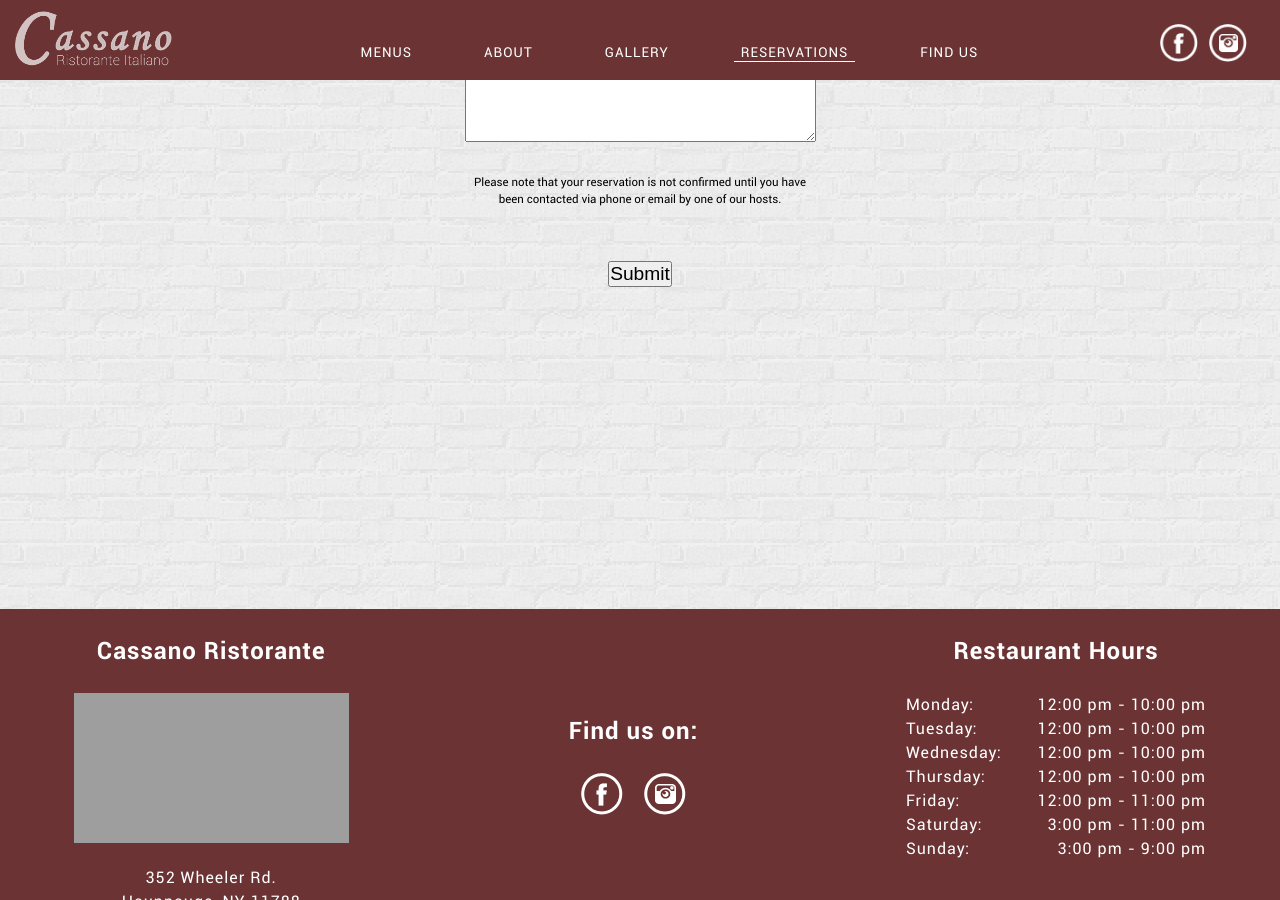
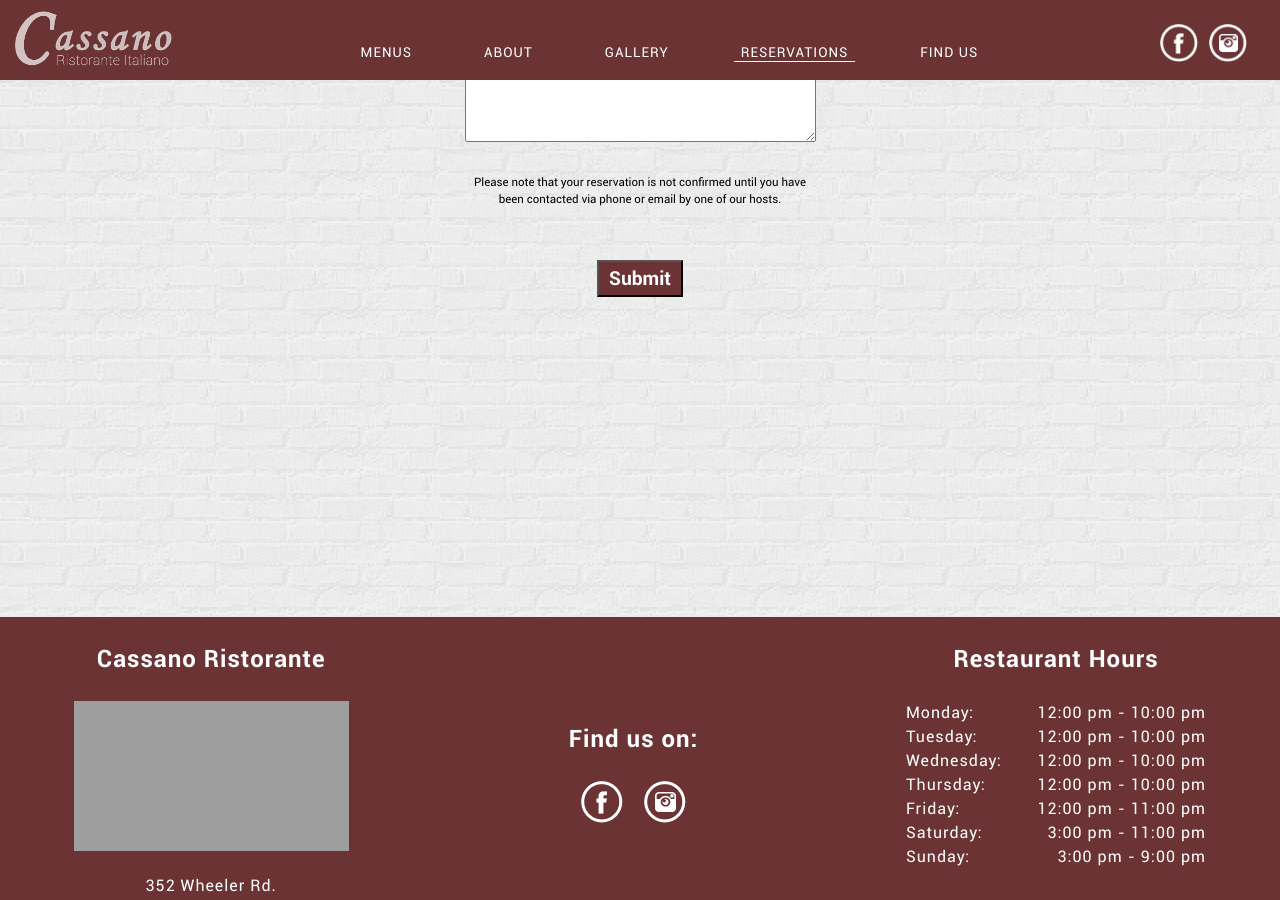
Before and after one commit to cassanoristorante/cassanoristorante.github.io, a Jekyll site: the page built from index.html, in a window 1280 px wide and 900 px high, scrolled down 5853 px. Built offline with Jekyll 4.4.1, drawn with Linux system fonts in a browser that asks for light colours; nearby versions of some CDN libraries; grey boxes are pictures that could not be loaded.

Commit message:
STYLE DAT ISH

```diff
--- a/css/main.css
+++ b/css/main.css
@@ -666,6 +666,12 @@
 	max-width:400px;
 }
 
+.submit-button {
+	background-color:#6B3333;
+	color:white;
+	padding:.25em .5em;
+}
+
 /*-----FOOTER-----*/
 
 .site-footer {
--- a/index.html
+++ b/index.html
@@ -119,6 +119,6 @@
 			<textarea max-length="99" rows="4" cols="30"></textarea><br />
 			<p class="smallest center regular" style="padding:2em;">Please note that your reservation is not confirmed until you have been contacted via phone or email by one of our hosts.</p><br />
 
-			<input type="submit">
+			<input type="submit" class="submit-button bold">
 	</div>
 </div>
```
